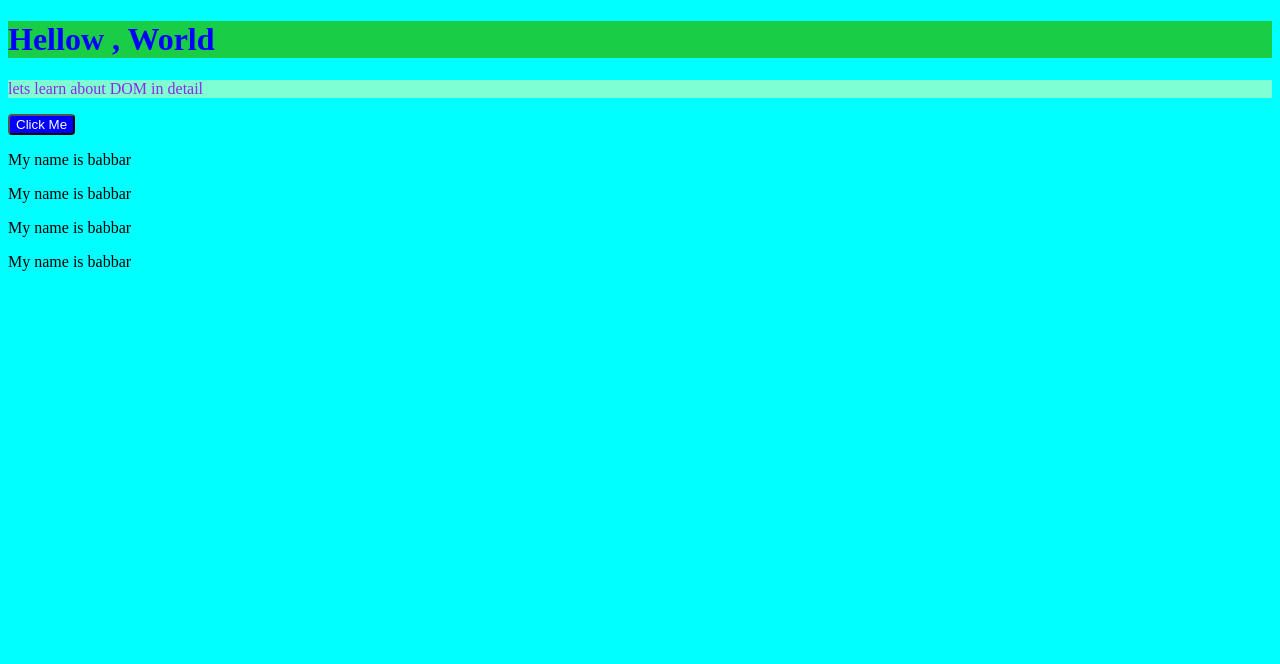
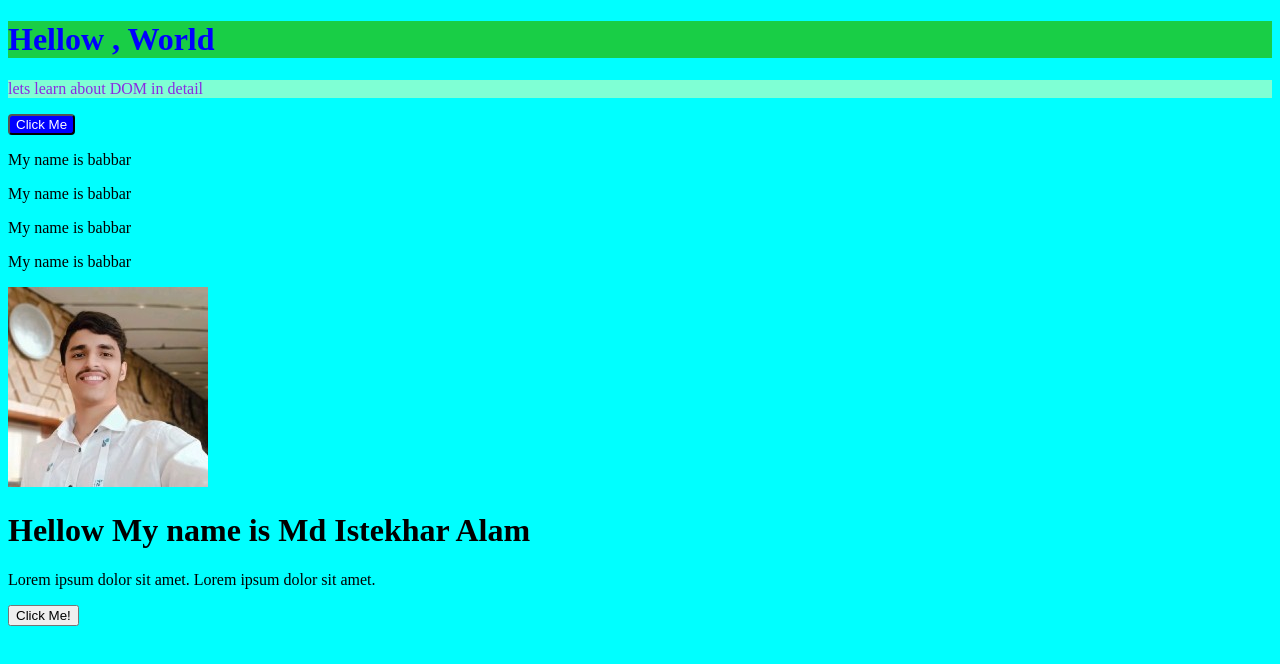
Before and after one commit to istekhar44/JavaScript_totutarails, a plain HTML site: page DOM3/index.html in a window 1280 px wide. Drawn offline with Linux system fonts and the light colour scheme.

Commit message:
add the DOM

```diff
--- a/DOM3/index.html
+++ b/DOM3/index.html
@@ -15,5 +15,11 @@
     <p class="heading-class">My name is babbar</p>
     <p class="heading-class">My name is babbar</p>
     <script src="script.js">script.js </script>
+    <div>
+        <img src="Md Istekhar alam.jpg" alt="md istekhar alam">
+        <h1>Hellow My name is Md Istekhar Alam</h1>
+        <p>Lorem ipsum dolor sit amet. Lorem ipsum dolor sit amet.</p>
+        <button>Click Me!</button>
+    </div>
 </body>
 </html>
--- a/DOM3/script.js
+++ b/DOM3/script.js
@@ -17,4 +17,17 @@
  console.log(headings);
  console.dir(heading);
 
-      //Access the html elemrnt by the
+
+      //Access the html elemrnt by the Tag name
+let para = document.getElementsByTagName("heading-class");
+console.log(para);
+console.dir(para);
+
+
+  //access the by usning the query selector
+let hellow = document.querySelector(".heading-class");
+console.log(hellow);
+console.dir(hellow);
+
+
+            //Manipulation of the properties by using get and the set
```
Also changed, not shown: DOM3/Md Istekhar alam.jpg (added).
